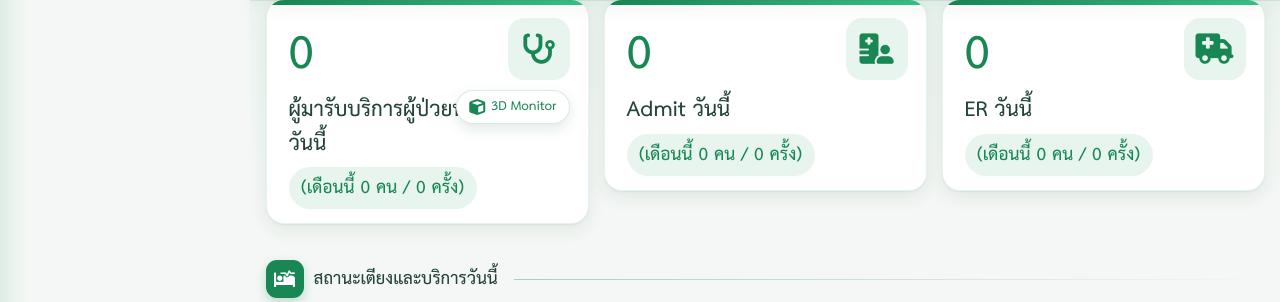
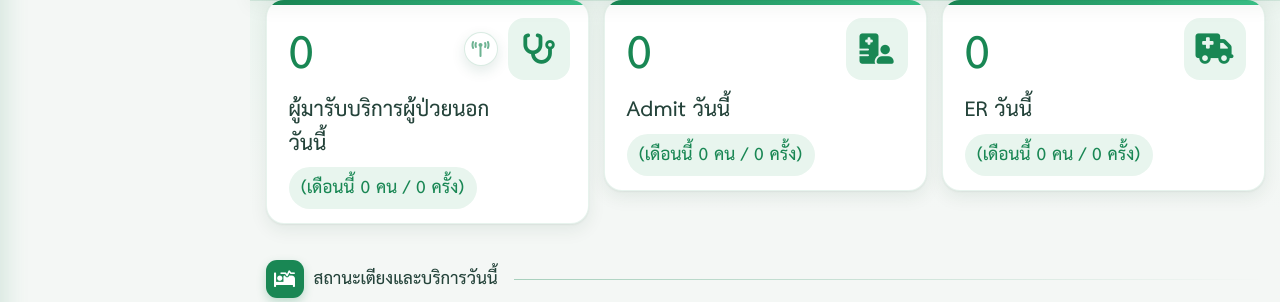
Before and after one commit to pattadon14/WEB_BBH_Dashboard, a PHP site: page / in a window 1280 px wide. Shown: the part 128-430 px from the top of the page. Run offline with PHP 8.4, Linux system fonts and the light colour scheme; data that the repository does not hold is empty; some libraries are stand-ins or nearby versions.

Commit message:
feat: rename 3D Monitor button to Real-time Monitor with live icon
Co-Authored-By: Claude Opus 5.5 <noreply@anthropic.com>

```diff
--- a/assets/css/index.css
+++ b/assets/css/index.css
@@ -112,7 +112,7 @@
     font-size: 1.9rem;
 }
 
-/* ปุ่มเปิด 3D Monitor เป็น pill ใต้ไอคอน OPD (ย้ายมาจาก opd_monitor.css ซึ่งตอนนี้ใช้เฉพาะหน้า monitor) */
+/* ปุ่มเปิด Real-time Monitor เป็น pill ข้างไอคอน OPD (ย้ายมาจาก opd_monitor.css ซึ่งตอนนี้ใช้เฉพาะหน้า monitor) */
 .home-dash .opd-monitor-card .inner {
     padding-right: 96px;
 }
@@ -138,9 +138,10 @@
     box-shadow: 0 8px 18px rgba(25, 135, 84, .28);
 }
 
+/* วางแถวเดียวกับตัวเลข ทางซ้ายของไอคอน (แถวนี้มีแค่ตัวเลข จึงไม่ทับชื่อการ์ด) */
 .home-dash .opd-monitor-launch {
-    top: 90px;
-    right: 18px;
+    top: 32px;
+    right: 90px;
     width: auto;
     height: 34px;
     gap: 6px;
@@ -154,6 +155,18 @@
 
 .home-dash .opd-monitor-launch i {
     font-size: 1rem;
+    animation: opd-live-pulse 2s ease-in-out infinite;
+}
+
+/* ไอคอนกระพริบเบา ๆ บอกว่าเป็นข้อมูลสด — ปิดเมื่อผู้ใช้ตั้งลดการเคลื่อนไหว */
+@keyframes opd-live-pulse {
+    50% { opacity: .45; }
+}
+
+@media (prefers-reduced-motion: reduce) {
+    .home-dash .opd-monitor-launch i {
+        animation: none;
+    }
 }
 
 /* ปุ่ม "รายละเอียด" เป็นแถบจางสีเขียว เข้มขึ้นเมื่อชี้ — ไม่แย่งสายตาจากตัวเลข */
@@ -396,7 +409,10 @@
         border-radius: 12px;
     }
 
-    /* จอเล็ก: ปุ่ม 3D Monitor เหลือแค่ไอคอน ไม่ทับชื่อการ์ด */
+}
+
+/* จอเล็ก และจอที่การ์ด 3 ใบแคบ (992–1299px): ปุ่ม Real-time Monitor เหลือแค่ไอคอน ไม่ทับตัวเลข */
+@media (max-width: 576px), (min-width: 992px) and (max-width: 1299.98px) {
     .home-dash .opd-monitor-launch {
         width: 34px;
         padding: 0;
--- a/index.php
+++ b/index.php
@@ -9,7 +9,7 @@ include 'templates/sidebar.php';
 
 ?>
 
-<link rel="stylesheet" href="<?= BASE_URL ?>assets/css/index.css">
+<link rel="stylesheet" href="<?= BASE_URL ?>assets/css/index.css?v=<?= filemtime(__DIR__ . '/assets/css/index.css') ?>">
 
 <div class="content-wrapper home-dash">
 
@@ -72,10 +72,10 @@ include 'templates/sidebar.php';
 
                         <a href="pages/opd_monitor.php"
                            class="opd-monitor-launch"
-                           title="เปิด OPD Real-time 3D Monitor"
-                           aria-label="เปิด OPD Real-time 3D Monitor">
-                            <i class="fa-solid fa-cube"></i>
-                            <span>3D Monitor</span>
+                           title="เปิด OPD Real-time Monitor"
+                           aria-label="เปิด OPD Real-time Monitor">
+                            <i class="fa-solid fa-tower-broadcast"></i>
+                            <span>Real-time Monitor</span>
                         </a>
 
                         <a href="pages/opd_detail.php" class="small-box-footer">
```
